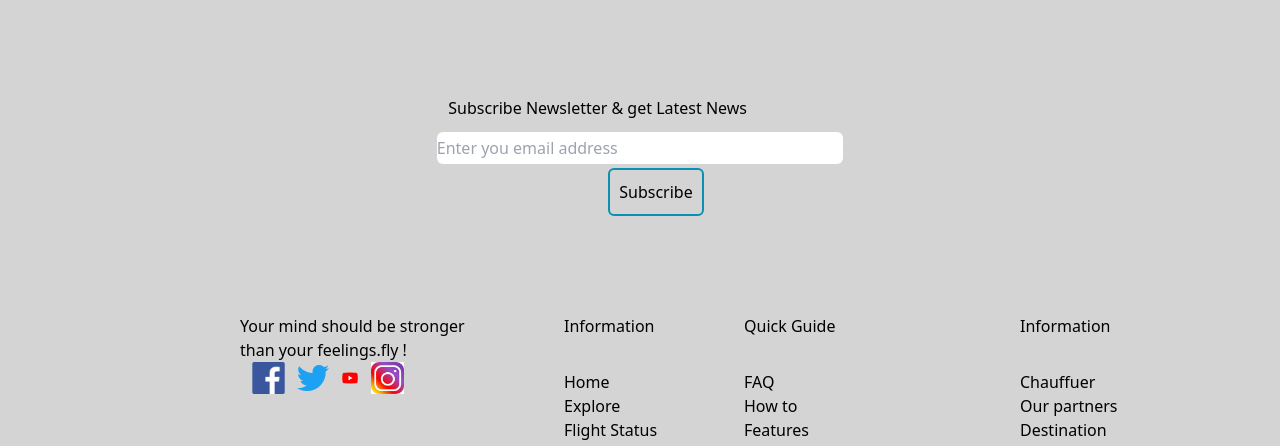
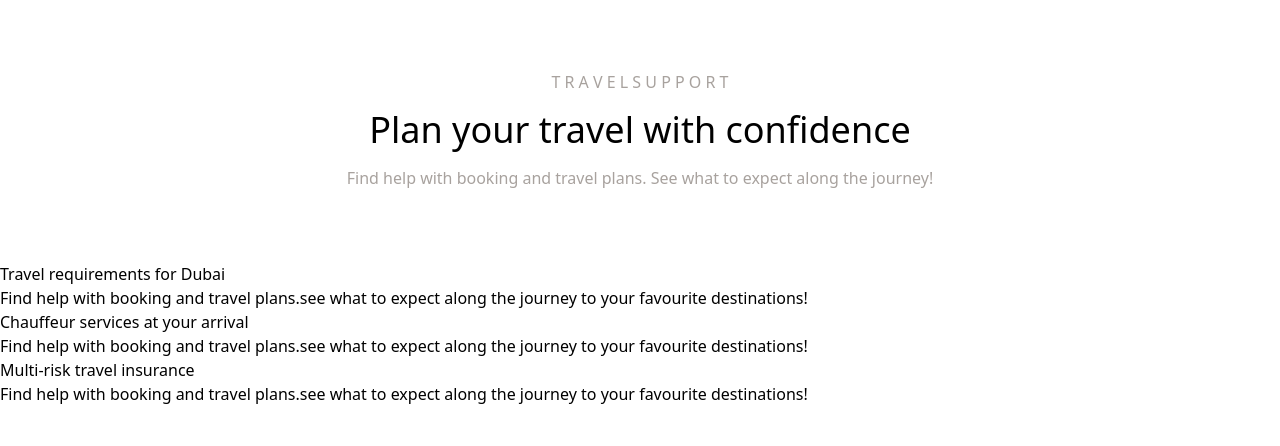
Before and after one commit to Monika123465/flight-booking, a React (Create React App) app: page / in a window 1280 px wide. Shown: the part 754-1200 px from the top of the page. Built offline with nearby package versions, Linux system fonts and the light colour scheme.

Commit message:
css to travell

```diff
--- a/src/App.js
+++ b/src/App.js
@@ -2,6 +2,7 @@ import './App.css';
 import Navbar from './Components/Navbar.js';
 import Footer from './Components/Footer';
 import Home from './Pages/Home';
+import Travell from './Pages/Travell.js'
 import { BrowserRouter as Router} from 'react-router-dom';
 
 
@@ -12,6 +13,7 @@ function App() {
       <Router>
        <Navbar/>
        <Home/>
+       <Travell/>
       <Footer/>
    </Router>
 
--- /dev/null
+++ b/src/Pages/Travell.js
@@ -0,0 +1,42 @@
+import React from 'react'
+
+const Travell = () => {
+  return (
+    <>
+    <div class="w-4/6  h-48 m-auto text-center mt-32">
+      <h1 class='text-stone-400 break-words mt-4'>T R A V E L   S U P P O R T</h1>
+      <h3 class='text-4xl mt-4'>Plan your travel with confidence</h3>
+      <p class='text-stone-400 mt-4'>Find help with booking and travel plans. See what to expect along the journey!</p>
+    </div>
+
+    <div>
+      <div>
+        <div>
+        <h1>Travel requirements for Dubai</h1>
+        <p>
+          Find help with booking and travel plans.see what to expect along the journey to your favourite destinations!
+        </p>
+        </div>
+
+        <div>
+        <h1>Chauffeur services at your arrival</h1>
+        <p>
+          Find help with booking and travel plans.see what to expect along the journey to your favourite destinations!
+        </p>
+        </div>
+        <div>
+        <h1>Multi-risk travel insurance</h1>
+        <p>
+          Find help with booking and travel plans.see what to expect along the journey to your favourite destinations!
+        </p>
+        </div>
+
+      </div>
+       <div></div>
+    </div>
+
+    </>
+  )
+}
+
+export default Travell
```
